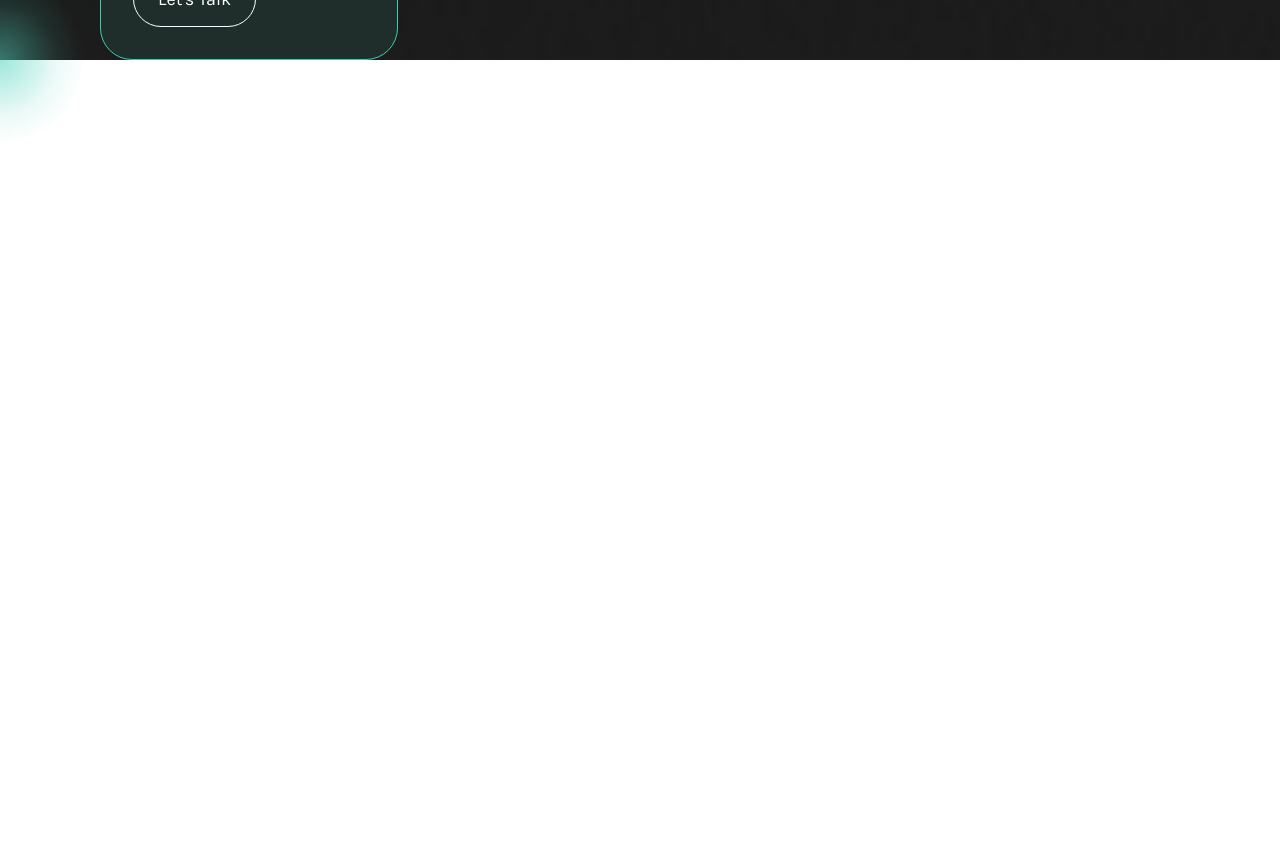
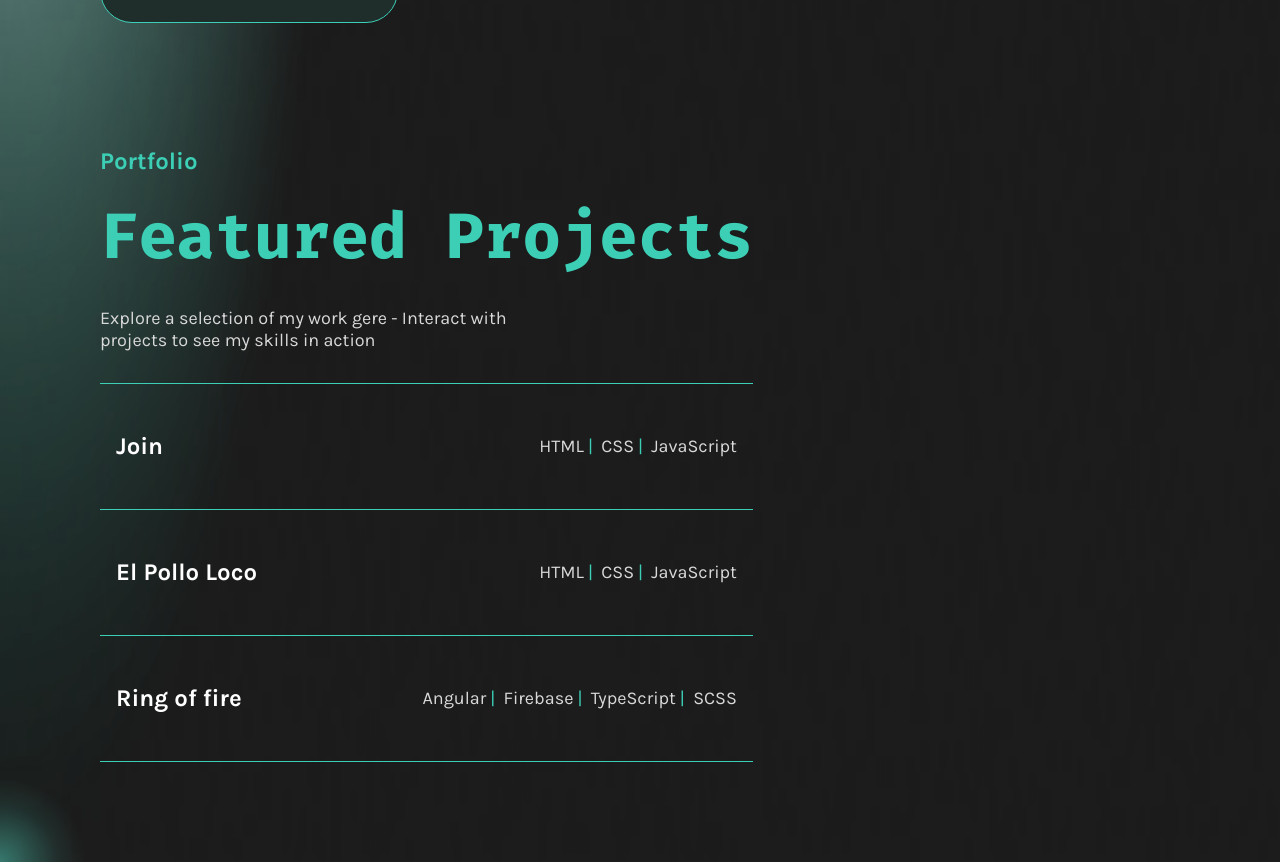
Before and after one commit to FuadHussen/homePage, an Angular app: page / in a window 1280 px wide. Shown: the part 2440-3302 px from the top of the page. Before the commit the page ends 2500 px from the top, so only its background shows below. Built offline with nearby package versions, Linux system fonts and the light colour scheme; a web font is replaced by a local one.

Commit message:
added featured projects component

```diff
--- a/src/app/main-component/main-component.component.html
+++ b/src/app/main-component/main-component.component.html
@@ -2,4 +2,5 @@
     <img src="assets/img/design/background-about-me.png" alt="background-about-me">
     <app-about-me></app-about-me>
     <app-skill-set></app-skill-set>
+    <app-portfolio></app-portfolio>
 </div>
--- a/src/app/main-component/main-component.component.ts
+++ b/src/app/main-component/main-component.component.ts
@@ -1,11 +1,12 @@
 import { Component } from '@angular/core';
 import { AboutMeComponent } from './about-me/about-me.component';
 import { SkillSetComponent } from './skill-set/skill-set.component';
+import { PortfolioComponent } from './portfolio/portfolio.component';
 
 @Component({
   selector: 'app-main-component',
   standalone: true,
-  imports: [AboutMeComponent, SkillSetComponent],
+  imports: [AboutMeComponent, SkillSetComponent, PortfolioComponent],
   templateUrl: './main-component.component.html',
   styleUrl: './main-component.component.scss'
 })
--- /dev/null
+++ b/src/app/main-component/portfolio/portfolio.component.html
@@ -0,0 +1,30 @@
+<div class="portfolio">
+  <div class="portfolio-container">
+    <div class="portfolio-title">
+      <h3>Portfolio</h3>
+      <h1>Featured Projects</h1>
+      <p>
+        Explore a selection of my work gere - Interact with projects to see my
+        skills in action
+      </p>
+      <div class="portfolio-title-line">
+        <hr class="separator-line">
+        <ng-container *ngFor="let project of projects; let i = index">
+          <div class="project-entry" (mouseenter)="activeProject = i" (mouseleave)="activeProject = null">
+            <h3 class="project-name">{{ project.name }}</h3>
+            <span class="project-skills">
+              <ng-container *ngFor="let skill of project.skills; let isLast = last">
+                {{ skill }}<span class="separator" *ngIf="!isLast">|</span>
+              </ng-container>
+            </span>
+          </div>
+          <div class="project-preview" *ngIf="activeProject === i" [@fadeInOut]
+               [ngStyle]="{'transform': 'translateY(' + (100 + (i * 75)) + '%)'}">
+            <img [src]="project.image" [alt]="project.name">
+          </div>
+          <hr class="separator-line">
+        </ng-container>
+      </div>
+    </div>
+  </div>
+</div>
--- /dev/null
+++ b/src/app/main-component/portfolio/portfolio.component.scss
@@ -0,0 +1,95 @@
+.portfolio {
+    position: relative;
+    padding-top: 100px;
+    padding-bottom: 100px;
+
+    p {
+        max-width: 450px;
+        color: #D9D9D9;
+        margin: 32px 0;
+    }
+}
+
+.portfolio-container {
+    position: relative;
+    display: flex;
+    justify-content: space-between;
+    gap: 48px;
+}
+
+.portfolio-title {
+    max-width: 880px;
+}
+
+.portfolio-projects {
+    flex: 1;
+    display: flex;
+    align-items: flex-start;
+    justify-content: center;
+
+    img {
+        width: 295px;
+        height: 192px;
+        object-fit: cover;
+        border-radius: 4px;
+        box-shadow: 0 4px 8px rgba(0,0,0,0.1);
+    }
+}
+
+.portfolio-title-line {
+    display: flex;
+    flex-direction: column;
+}
+
+.project-entry {
+    display: flex;
+    justify-content: space-between;
+    align-items: center;
+    padding: 24px 16px;
+    cursor: pointer;
+    position: relative;
+
+    &:hover {
+        background-color: rgba(61, 207, 182, 0.3);
+        transition: all 125ms ease;
+
+        & + .project-preview {
+            opacity: 1;
+        }
+    }
+}
+
+.project-preview {
+    position: absolute;
+    left: 50%;
+    top: 0;
+    opacity: 0;
+    transition: all 125ms ease;
+
+    img {
+        width: 295px;
+        height: 192px;
+        object-fit: cover;
+    }
+}
+
+.project-name {
+    color: #fff;
+}
+
+.project-skills {
+    color: #D9D9D9;
+}
+
+.separator {
+    color: #3DCFB6;
+    margin: 0 4px;
+}
+
+.separator-line {
+    border: none;
+    height: 1px;
+    background-color: #3DCFB6;
+    width: 100%;
+    margin: 0;
+}
--- /dev/null
+++ b/src/app/main-component/portfolio/portfolio.component.ts
@@ -0,0 +1,43 @@
+import { CommonModule } from '@angular/common';
+import { Component } from '@angular/core';
+import { trigger, transition, style, animate } from '@angular/animations';
+
+@Component({
+  selector: 'app-portfolio',
+  standalone: true,
+  imports: [CommonModule],
+  templateUrl: './portfolio.component.html',
+  styleUrl: './portfolio.component.scss',
+  animations: [
+    trigger('fadeInOut', [
+      transition(':enter', [
+        style({ opacity: 0 }),
+        animate('125ms ease-in', style({ opacity: 1 }))
+      ]),
+      transition(':leave', [
+        animate('125ms ease-out', style({ opacity: 0 }))
+      ])
+    ])
+  ]
+})
+export class PortfolioComponent {
+  activeProject: any = null;
+
+  projects = [
+    {
+      name: 'Join',
+      image: 'assets/img/projects/join.png',
+      skills: ['HTML', 'CSS', 'JavaScript']
+    },
+    {
+      name: 'El Pollo Loco',
+      image: 'assets/img/projects/el-pollo-loco.png',
+      skills: ['HTML', 'CSS', 'JavaScript']
+    },
+    {
+      name: 'Ring of fire',
+      image: 'assets/img/projects/ring-of-fire.png',
+      skills: ['Angular', 'Firebase', 'TypeScript', 'SCSS']
+    }
+  ];
+}
--- a/src/app/main-component/skill-set/skill-set.component.scss
+++ b/src/app/main-component/skill-set/skill-set.component.scss
@@ -13,12 +13,8 @@
 
     h1 {
         font-size: 64px;
+        color: #3DCFB6;
     }
-}
-
-h1,
-h3 {
-    color: #3DCFB6;
 }
 
 p:nth-child(3) {
--- a/src/styles.scss
+++ b/src/styles.scss
@@ -127,6 +127,7 @@ body {
     padding: 0;
     max-width: 1920px;
     box-sizing: border-box;
+    line-height: 1.2;
 }
 
 .cursor {
@@ -172,11 +173,13 @@ h1 {
     font-size: 64px;
     font-family: 'Fira Code';
     font-weight: 700;
+    color: #3DCFB6;
 }
 
 h3 {
     font-size: 24px;
     font-family: 'Karla';
+    color: #3DCFB6;
 }
 
 p,
```
Also changed, not shown: 1 other file (tests, documents, lock files or other folders).
